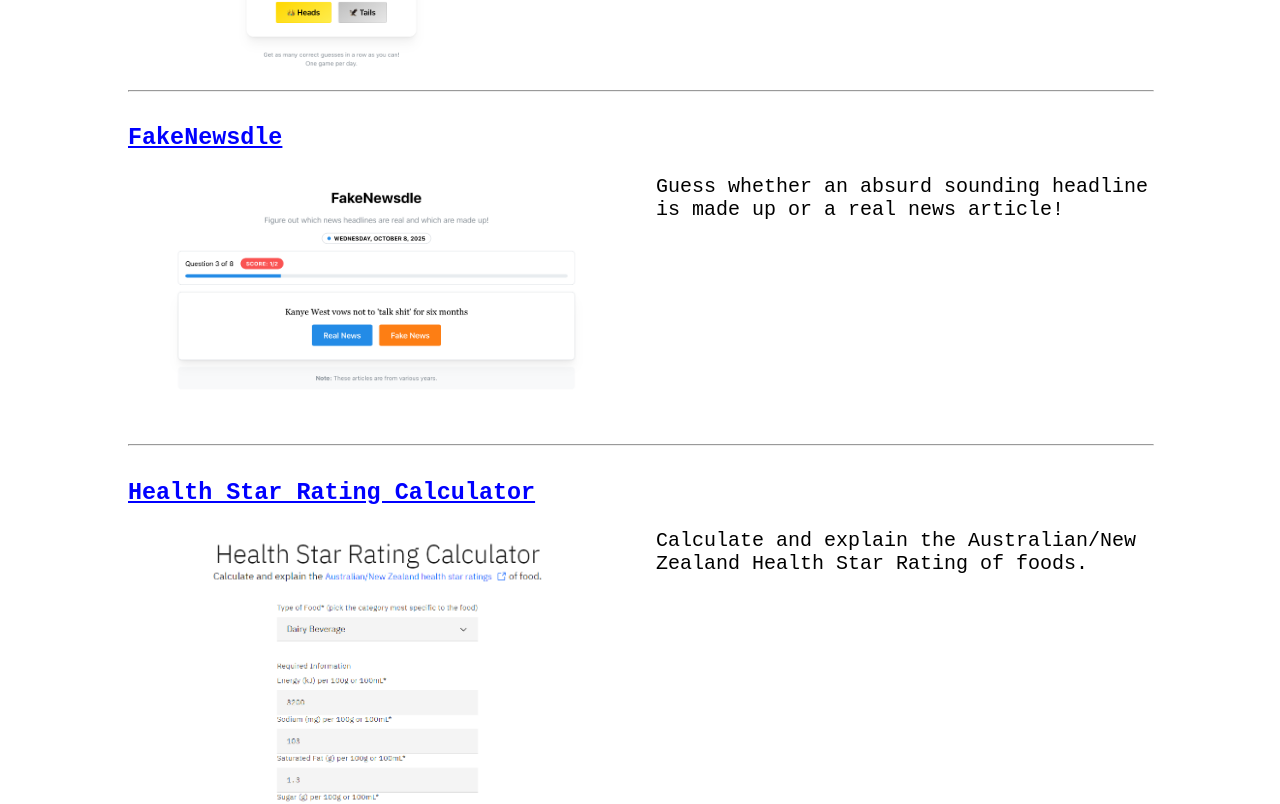
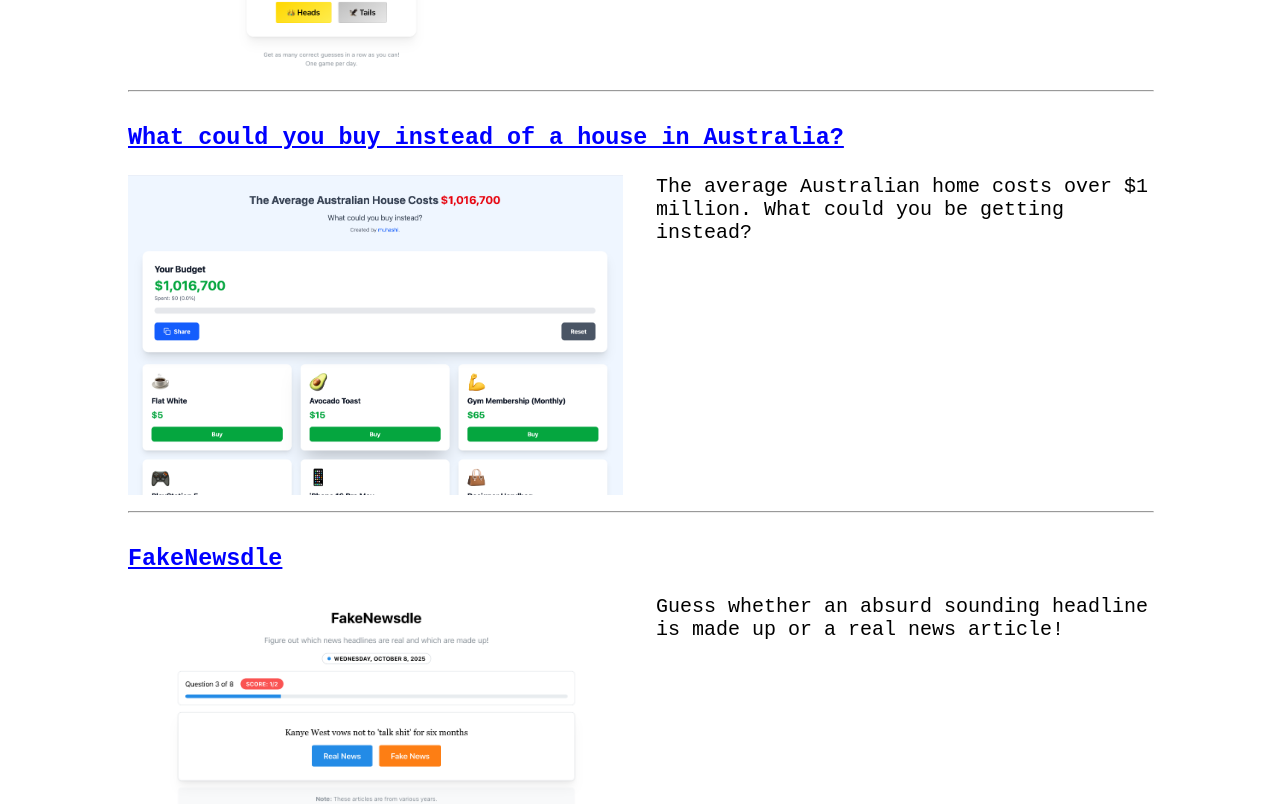
Before and after one commit to muhashi/muhashi.github.io, a SvelteKit app: page / in a window 1280 px wide. Shown: the part 1757-2561 px from the top of the page. Built offline with nearby package versions, Linux system fonts and the light colour scheme.

Commit message:
Add housing site to projects

```diff
--- a/src/routes/projects/Projects.svelte
+++ b/src/routes/projects/Projects.svelte
@@ -30,6 +30,14 @@
       description="Call as many coin flips correctly in a row as you can! Only 1 attempt per day."
       imageFile="coindle.png"
       imageAlt="Screenshot of Coindle"
+    />
+
+    <Project
+      name="What could you buy instead of a house in Australia?"
+      href="https://housing.muhashi.com/"
+      description="The average Australian home costs over $1 million. What could you be getting instead?"
+      imageFile="housing.png"
+      imageAlt="Screenshot of housing.muhashi.com"
     />
 
     <Project
```
Also changed, not shown: static/housing.png (added).
